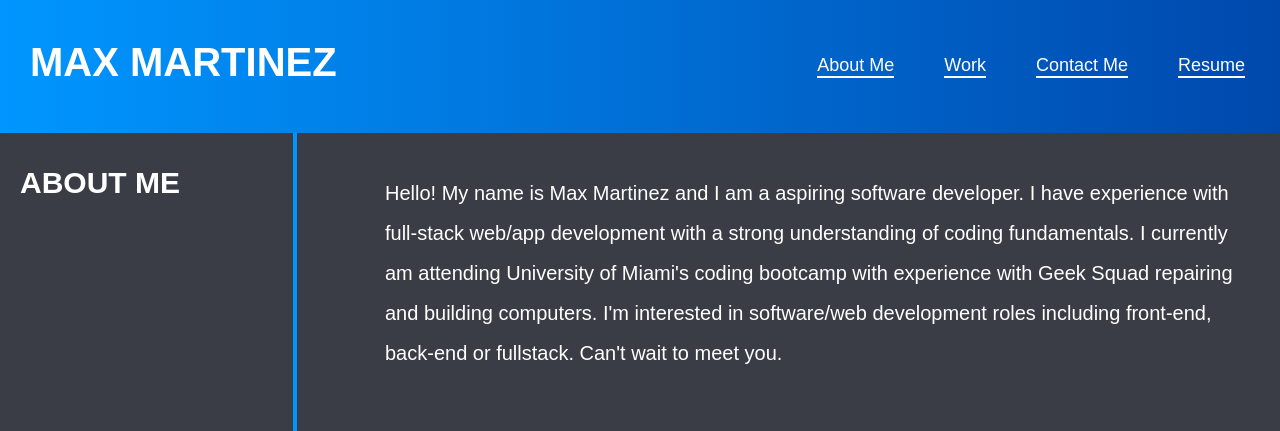
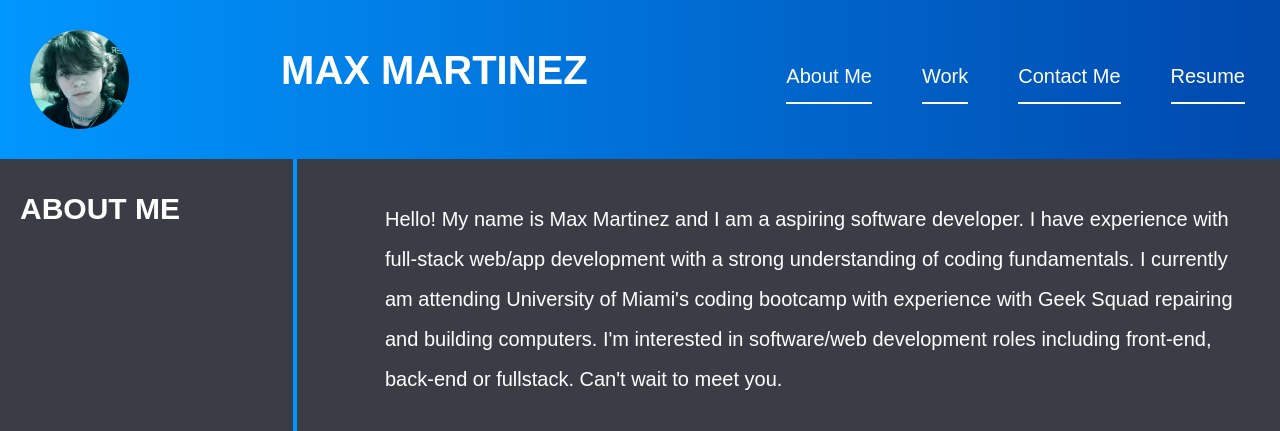
Before and after one commit to beyondneptune/portfolio, a plain HTML site: page index.html in a window 1280 px wide. Shown: the top 431 px of the page. Drawn offline with Linux system fonts and the light colour scheme.

Commit message:
added image of myself into HTML and styled it to fit onto webpage properly as well as for different screen sizes

```diff
--- a/assets/css/style.css
+++ b/assets/css/style.css
@@ -35,19 +35,26 @@ body {
     font-size: 40px;
     font-weight: 700;
     text-transform: uppercase;
-    margin-right: auto;
-    margin-top: 10px;
+    margin-right: 14%;
+    padding-top: 18px;
 }
 
 .nav-elements a {
     text-decoration: none;
     color: var(--white);
-    font-size: 18px;
-    margin-top: 10px;
+    font-size: 20px;
     cursor: pointer;
     text-transform: capitalize;
     margin: 25px;
+    padding-top: 10px;
     border-bottom: 2px solid var(--white);
+}
+
+.nav-elements img {
+    display: flex;
+    width: 8%;
+    border-radius: 50%;
+    margin-right: auto;
 }
 
 .section {
@@ -178,6 +185,11 @@ body {
         font-size: 16px;
     }
 
+    .nav-elements img {
+        width: 50%;
+        transform: translate(40%, 5%);
+    }
+
     .section {
         flex-direction: column;
     }
@@ -228,6 +240,10 @@ body {
         margin: 20px;
     }
 
+    .nav-elements img {
+        width: 100%;
+    }
+
     .section {
         flex-direction: column;
     }
--- a/index.html
+++ b/index.html
@@ -9,6 +9,7 @@
 <body>
     <div class="nav-bar">
         <div class="nav-elements">
+            <img src="./assets/images/portrait.jpg" id="self" alt="Photo of Max Martinez" />
             <h1>Max Martinez</h2>
                 <!--Here I reference the links in the nav bar to their corresponding section with ids.-->
                 <a href="#about-me">About Me</a>
```
